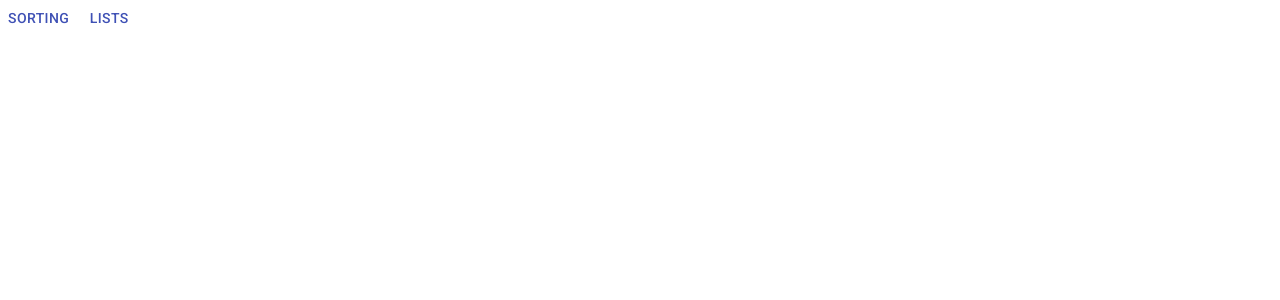
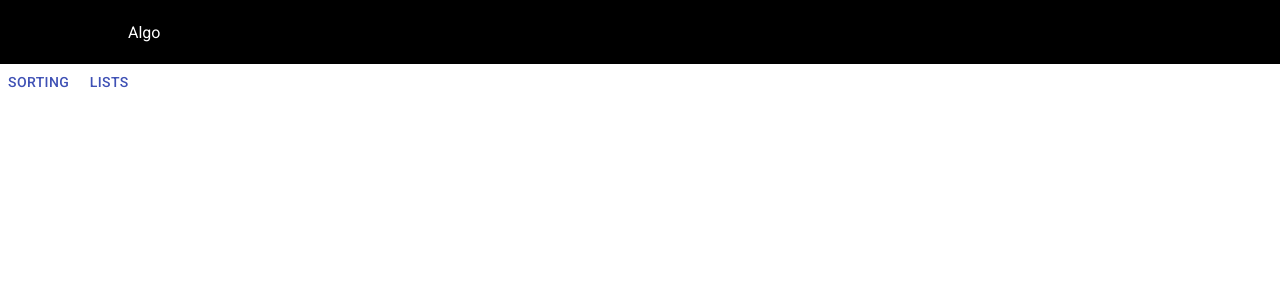
Before and after one commit to disco195/Algo, a React (Create React App) app: page / in a window 1280 px wide. Shown: the top 300 px of the page. Built offline with nearby package versions, Linux system fonts and the light colour scheme.

Commit message:
Navigation

```diff
--- a/src/App.tsx
+++ b/src/App.tsx
@@ -7,12 +7,18 @@ import { Switch, Route } from "react-router-dom";
 //
 import { Homepage, Sorting, Lists } from "./containers";
 
+//
+//  Components
+//
+import { Navigation } from "./components";
+
 export default () => {
   /**
    * JSX
    */
   return (
     <Fragment>
+      <Navigation />
       <Switch>
         <Route exact path="/" render={() => <Homepage />} />
         <Route exact path="/sorting" render={() => <Sorting />} />
--- /dev/null
+++ b/src/components/Navigation.tsx
@@ -0,0 +1,51 @@
+import React, { useEffect } from "react";
+import { Dispatch } from "redux";
+import { connect } from "react-redux";
+import { makeStyles, Theme } from "@material-ui/core";
+
+interface NavigationProps {}
+
+function Navigation(props: NavigationProps) {
+  useEffect(() => {});
+
+  const classes = useStyles(props);
+
+  return (
+    <nav className={classes.root}>
+      <div className={classes.container}>
+        <span>Algo</span>
+      </div>
+    </nav>
+  );
+}
+//
+//
+// Styling
+//
+const useStyles = makeStyles((theme: Theme) => ({
+  root: {
+    height: "8vh",
+    width: "100%",
+    color: "white",
+    backgroundColor: "black",
+  },
+  container: {
+    height: "100%",
+    width: "80%",
+    margin: "auto",
+    display: "flex",
+    alignItems: "center",
+  },
+}));
+
+//
+//  Redux Connect
+//
+const mapStateToProps = (state: CombinedState) => ({});
+
+const mapDispatchToProps = (dispatch: Dispatch) => ({});
+
+//
+//  Export with props
+//
+export default connect(mapStateToProps, mapDispatchToProps)(Navigation);
--- /dev/null
+++ b/src/components/index.ts
@@ -0,0 +1 @@
+export { default as Navigation } from "./Navigation";
```
